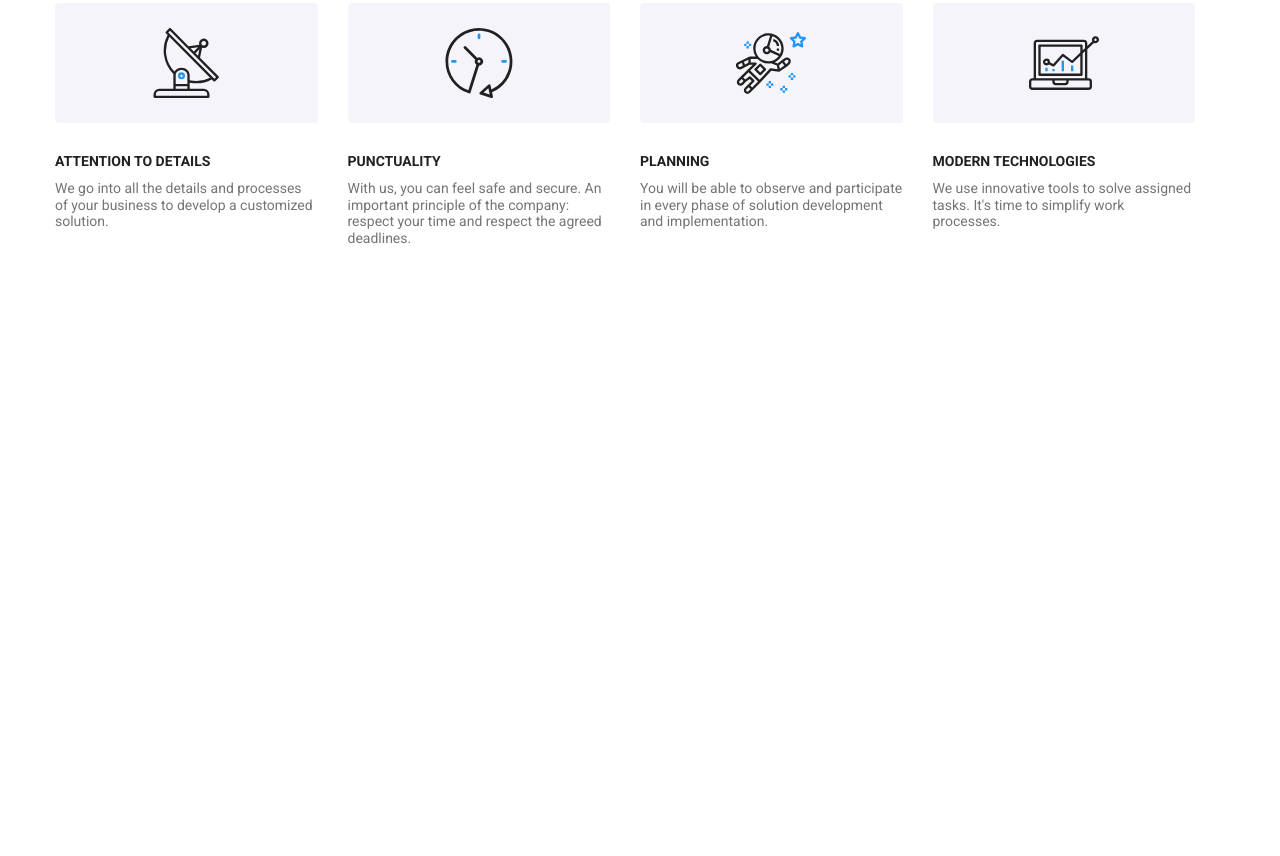
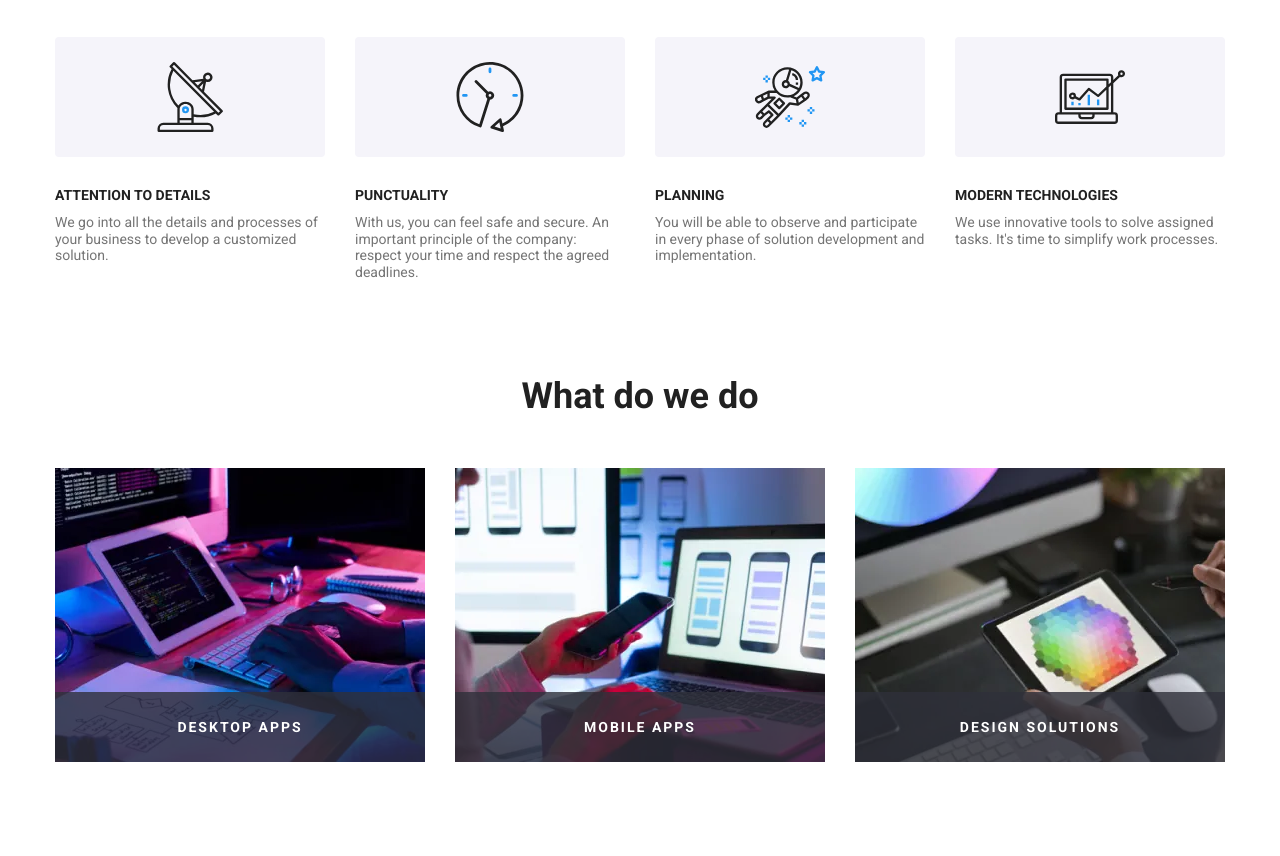
Before and after one commit to Tarkanii/WebStudio, a plain HTML site: page index.html in a window 1280 px wide. Shown: the part 737-1593 px from the top of the page. Before the commit the page ends 1044 px from the top, so only its background shows below. Drawn offline with Linux system fonts and the light colour scheme.

Commit message:
WS-6, added our activities section

```diff
--- a/index.html
+++ b/index.html
@@ -145,6 +145,45 @@
                     </ul>
                 </div>
             </section>
+            <!-- Our Activities Section -->
+            <section class="section section--activities">
+            <h2 class="section__title">What do we do</h2>
+
+                <div class="container">
+                    <ul class="activities-list">
+                        <li class="activities-list__element">
+                            <picture>
+                                <source srcset="./images/activity/activity-1.webp 1x, ./images/activity/activity-1@2x.webp 2x" type="image/webp">
+                                <source srcset="./images/activity/activity-1.jpg 1x, ./images/activity/activity-1@2x.jpg 2x" type="image/jpg">
+                                <img src="./images/activity/activity-1.jpg" alt="Desktop apps">
+                            </picture>
+                            <span class="activities-list__element__overlay">
+                                <h3 class="activities-list__element__title">desktop apps</h3>
+                            </span>
+                        </li>
+                        <li class="activities-list__element">
+                            <picture>
+                                <source srcset="./images/activity/activity-2.webp 1x, ./images/activity/activity-2@2x.webp 2x" type="image/webp">
+                                <source srcset="./images/activity/activity-2.jpg 1x, ./images/activity/activity-2@2x.jpg 2x" type="image/jpg">
+                                <img src="./images/activity/activity-2.jpg" alt="Mobile apps">
+                            </picture>
+                            <span class="activities-list__element__overlay">
+                                <h3 class="activities-list__element__title">mobile apps</h3>
+                            </span>
+                        </li>
+                        <li class="activities-list__element">
+                            <picture>
+                                <source srcset="./images/activity/activity-3.webp 1x, ./images/activity/activity-3@2x.webp 2x" type="image/webp">
+                                <source srcset="./images/activity/activity-3.jpg 1x, ./images/activity/activity-3@2x.jpg 2x" type="image/jpg">
+                                <img src="./images/activity/activity-3.jpg" alt="Design solutions">
+                            </picture>
+                            <span class="activities-list__element__overlay">
+                                <h3 class="activities-list__element__title">design solutions</h3>
+                            </span>
+                        </li>
+                    </ul>
+                </div>
+             </section>
         </main>
         <script src="./js/index.js" type="module"></script>
     </body>
--- a/sass/base/_common.scss
+++ b/sass/base/_common.scss
@@ -5,3 +5,7 @@ body {
     font-size: 14px;
     line-height: 1.2;
 }
+
+img {
+    display: block;
+}
--- a/sass/components/_section.scss
+++ b/sass/components/_section.scss
@@ -1,6 +1,23 @@
+@import "../abstracts/mixins";
+
 .section {
     display: flex;
     flex-direction: column;
     align-items: center;
     padding: 60px 0;
+
+    @include desktop {
+        padding: 94px 0;
+    }
+
+    &__title {
+        font-size: 36px;
+        font-weight: 700;
+        text-align: center;
+        margin-bottom: 30px;
+
+        @include desktop {
+            margin-bottom: 50px;
+        }
+    }
 }
--- /dev/null
+++ b/sass/layout/_our-activities.scss
@@ -0,0 +1,38 @@
+.section--activities {
+    display: none;
+
+    @include desktop {
+        display: flex;
+        padding-top: 0;
+    }
+}
+
+.activities-list {
+    display: flex;
+}
+
+.activities-list__element {
+    position: relative;
+
+    &:not(:last-child) {
+        margin-right: 30px;
+    }
+
+    &__overlay {
+        position: absolute;
+        bottom: 0;
+        display: flex;
+        align-items: center;
+        justify-content: center;
+        height: 70px;
+        width: 100%;
+        background-color: var(--card-overlay-color);
+    }
+
+    &__title {
+        color: var(--light-text-color);
+        font-weight: 700;
+        letter-spacing: 2px;
+        text-transform: uppercase;
+    }
+}
--- a/sass/layout/_our-advantages.scss
+++ b/sass/layout/_our-advantages.scss
@@ -12,16 +12,15 @@
 
     @include desktop {
         flex-wrap: nowrap;
-        gap: unset;
     }
 
     &__element {
         @include tablet {
-            width: calc(100% / 2 - 30px);
+            width: calc((100% - 30px) / 2);
         }
 
         @include desktop {
-            width: calc(100% / 4 - 30px);
+            width: calc((100% - 30px) / 4);
         }
     }
 }
@@ -32,10 +31,6 @@
 
         @include tablet {
             margin-bottom: unset;
-        }
-
-        @include desktop {
-            margin-right: 30px;
         }
     }
 
--- a/sass/main.scss
+++ b/sass/main.scss
@@ -20,3 +20,4 @@
 @import "./layout/header";
 @import "./layout/hero";
 @import "./layout/our-advantages";
+@import "./layout/our-activities";
```
Also changed, not shown: css/main.min.css, 1 other file.
